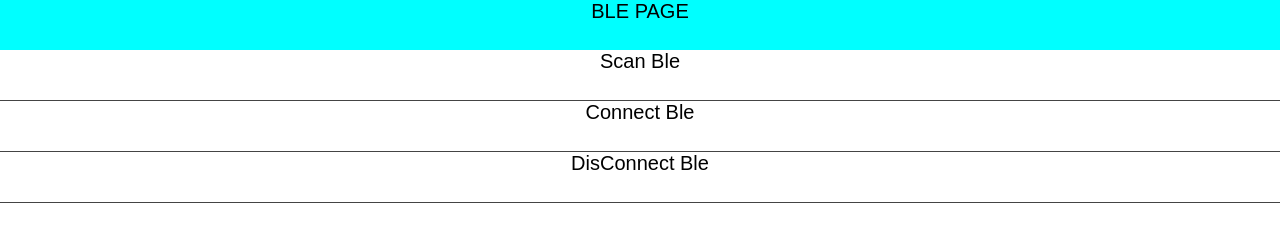
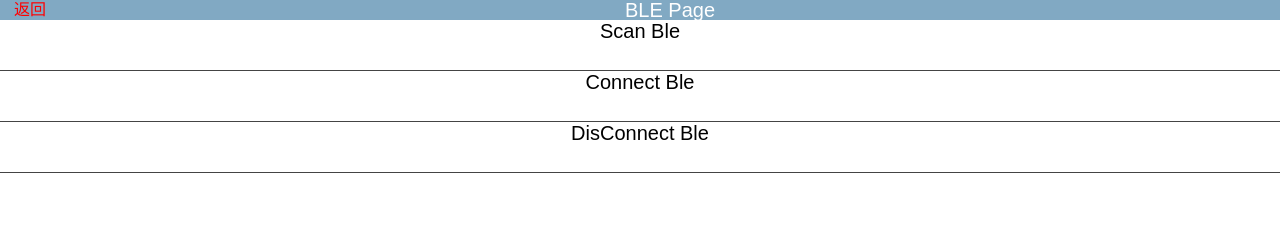
Before and after one commit to chendaohong/apiCloudIotTest, a plain HTML site: page html/page2_ble.html in a window 1280 px wide. Drawn offline with Linux system fonts and the light colour scheme.

Commit message:
Signed-off-by: 249909479@qq.com <249909479@qq.com>

```diff
--- a/html/page2_ble.html
+++ b/html/page2_ble.html
@@ -4,7 +4,7 @@
 <head>
     <meta charset="utf-8">
 
-    <title>Hello Page1</title>
+    <title>Ble Page1</title>
     <link rel="stylesheet" type="text/css" href="../css/api.css" />
     <style>
       .header{
@@ -31,13 +31,31 @@
         font-size: 20px;
         text-align: center;
       }
+      header {
+          height: 20px;
+          width: 100%;
+          text-align: center;
+          background-color: #81a9c3;
+          color: #fff;
+          line-height: 20px;
+          font-size: 20px;
+      }
+      .backPage{
+         float: left;
+         font-size: 16px;
+         height: 20px;
+         width: 60px;
+         color: red;
+      }
     </style>
 </head>
 
 <body>
-    <div class="header">
-      BLE PAGE
-    </div>
+    <header>
+      <div class="backPage" onclick="backPrePage()">
+        返回
+      </div>
+      BLE Page</header>
 
     <div class="scanBle" onclick="ScanBle()">
       Scan Ble
@@ -66,6 +84,9 @@
     function DisConnectBle(){
 
     }
+    function backPrePage(){
+      api.closeFrame({});
+    }
 </script>
 
 </html>
```
Also changed, not shown: config.xml (+7 -0 lines), html/main.html (+20 -16 lines), html/page1.html (+27 -5 lines), index.html (+4 -4 lines).
